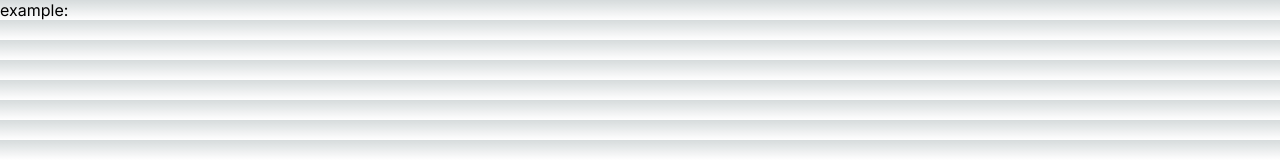
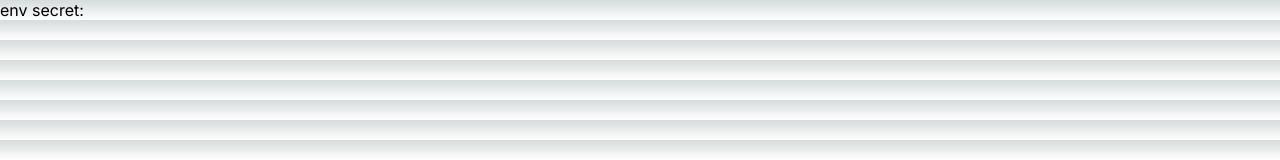
Before and after one commit to nickolasram/meal-prep, a Next.js app: page /About in a window 1280 px wide. Shown: the top 160 px of the page. Built offline with nearby package versions, Linux system fonts and the light colour scheme.

Commit message:
env test 5

```diff
--- a/src/app/About/page.js
+++ b/src/app/About/page.js
@@ -3,5 +3,5 @@
 export default async function Page() {
     // const aaa = await readProjects();
     // return ( <p>{aaa[0].title}</p>);
-    return ( <p>example: {process.env.NEXT_PUBLIC_MONGODB}</p>);
+    return ( <p>env secret: {process.env.NEXT_PUBLIC_MONGODB}</p>);
 }
```
